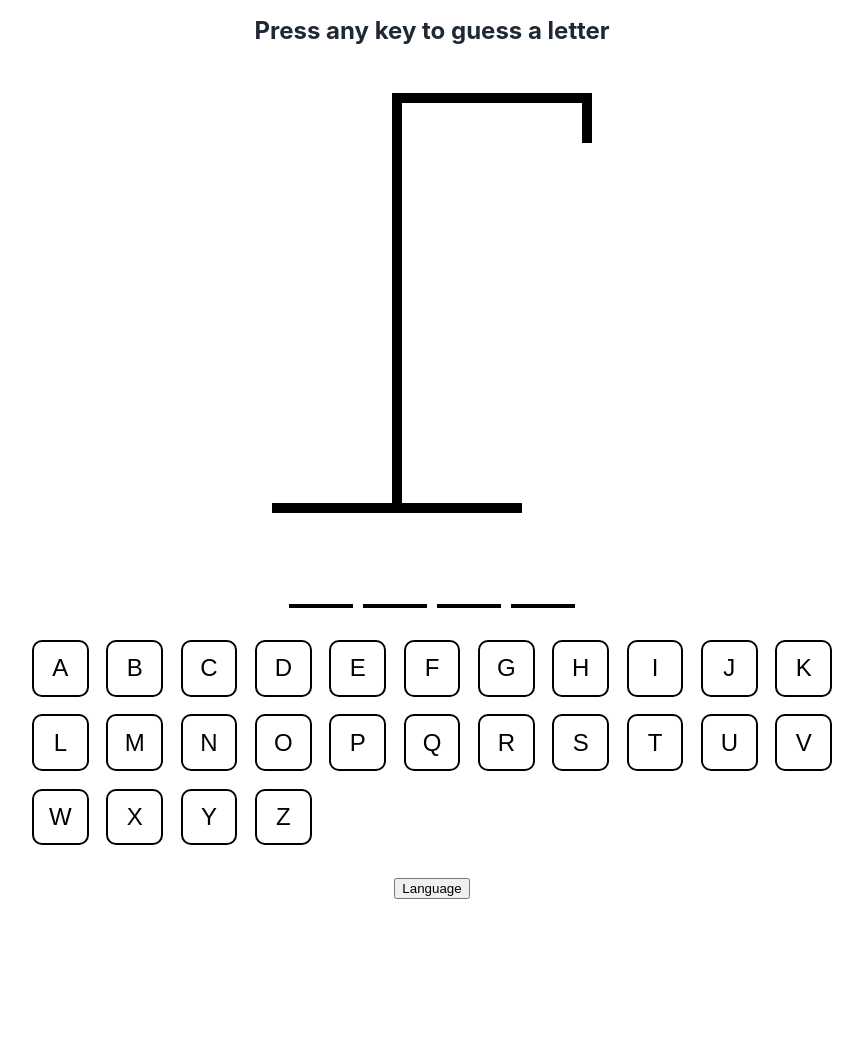
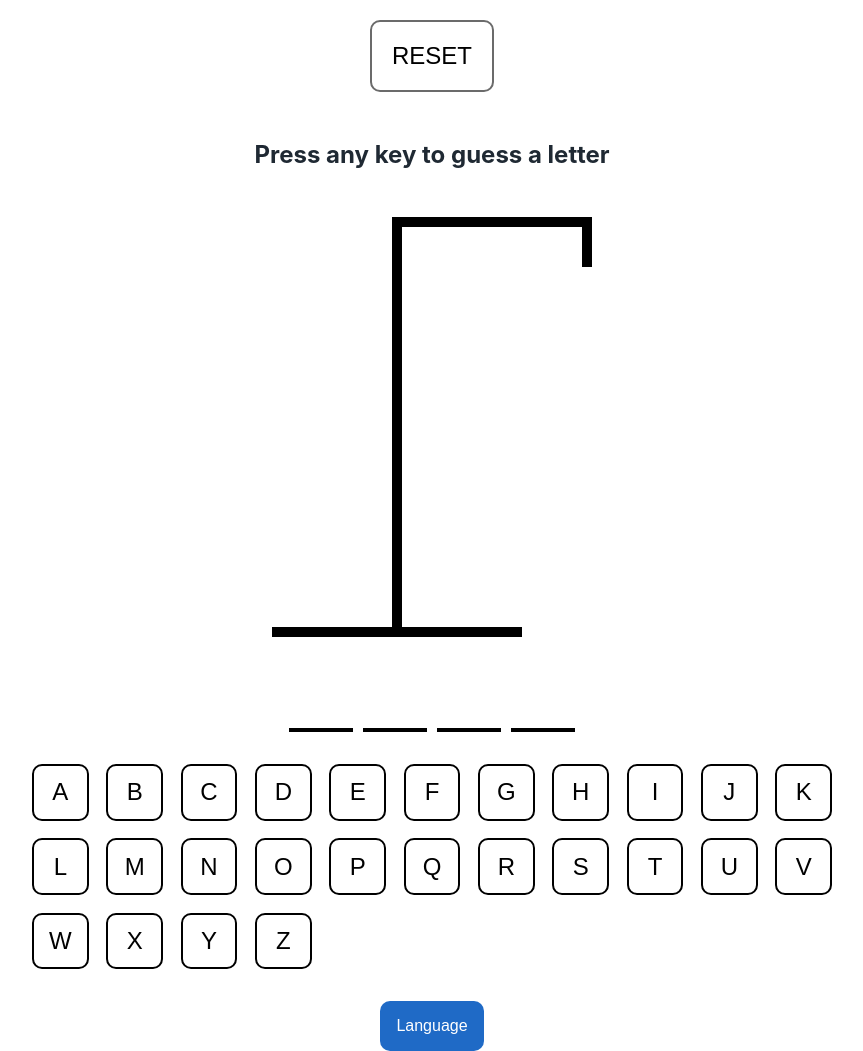
Before and after one commit to ikorotkaya/hangman-game, a React (Vite) app: page / in a window 1280 px wide. Shown: the whole page, without its empty margins (208-1071 px from the left). Before the commit the page ends 899 px from the top, so only its background shows below. Built offline with nearby package versions, Linux system fonts and the light colour scheme; a web font is replaced by a local one.

Commit message:
Add reset button, add language options button

```diff
--- a/src/App.scss
+++ b/src/App.scss
@@ -31,7 +31,6 @@ html,
   margin: 0 auto;
   align-items: center;
 
-
   &__title {
     font-size: 1.5rem;
     text-align: center;
@@ -45,6 +44,22 @@ html,
   &__keyboard {
     align-self: stretch;
   }
+}
+
+.app__reset button{
+  margin-top: 20px;
+  padding: 20px;
+  border: 2px solid rgb(107, 107, 107);
+  border-radius: 10px;
+  background: none;
+  font-size: 1.5rem;
+  cursor: pointer;
+  color: black;
+  text-transform: uppercase;
+}
+
+.app__reset button:hover {
+  background-color: #1f6ac6;
 }
 
 .initial-drawing {
@@ -118,7 +133,7 @@ html,
 }
 
 .button.active {
-  background-color: rgb(236, 95, 198);
+  background-color: #1f6ac6;
   color: white;
 }
 
@@ -129,5 +144,48 @@ html,
 
 .button:hover:not(:disabled),
 .button:focus:not(:disabled) {
-  background-color: rgb(236, 95, 198);
+  background-color: #1f6ac6;
 }
+
+/* Dropdown Button */
+.dropbtn {
+  background-color: #1f6ac6;
+  color: white;
+  padding: 16px;
+  font-size: 16px;
+  border: none;
+  border-radius: 10px;
+}
+
+/* The container <div> - needed to position the dropdown content */
+.dropdown {
+  position: relative;
+  display: inline-block;
+}
+
+/* Dropdown Content (Hidden by Default) */
+.dropdown-content {
+  display: none;
+  position: absolute;
+  background-color: #f1f1f1;
+  min-width: 160px;
+  box-shadow: 0px 8px 16px 0px rgba(0,0,0,0.2);
+  z-index: 1;
+}
+
+/* Links inside the dropdown */
+.dropdown-content a {
+  color: black;
+  padding: 12px 16px;
+  text-decoration: none;
+  display: block;
+}
+
+/* Change color of dropdown links on hover */
+.dropdown-content a:hover {background-color: #ddd;}
+
+/* Show the dropdown menu on hover */
+.dropdown:hover .dropdown-content {display: block;}
+
+/* Change the background color of the dropdown button when the dropdown content is shown */
+.dropdown:hover .dropbtn {background-color: #1f6ac6;}
--- a/src/App.tsx
+++ b/src/App.tsx
@@ -1,15 +1,14 @@
 import { useCallback, useEffect, useState } from 'react'
-import words from './wordList.json'
 import { HangmanDrawing } from './components/HangmanDrawing';
 import { HangmanWord } from './components/HangmanWord';
 import { Keyboard } from './components/Keyboard';
+import { Language } from './components/Language';
+import { Reset } from './components/Reset';
+
 import './App.scss';
 import Confetti from 'react-confetti'
-import { Language } from './components/Language';
-
-function getNewWord() {
-  return words[Math.floor(Math.random() * words.length)]
-}
+import getNewWord from './modules/getNewWord';
+import getLanguage from './modules/getLanguage';
 
 export default function App() {
 
@@ -19,6 +18,7 @@ export default function App() {
   const [wordToGuess, setWordToGuess] = useState(getNewWord);
   const [showConfetti, setShowConfetti] = useState(false);
   const [windowSize, setWindowSize] = useState({ width: 0, height: 0 });
+  const [language, setLanguage] = useState(getLanguage);
 
   // get incorrect letters from guessed letters
   const incorrectLetters = guessedLetters.filter((letter) => !wordToGuess.includes(letter))
@@ -82,7 +82,7 @@ export default function App() {
       setTimeout(() => {
         setShowConfetti(false)
       }
-      , 5000)
+      , 6000)
     }
   }, [isWinner])
 
@@ -93,6 +93,9 @@ export default function App() {
 
   return (
     <div className="app">
+      <div className='app__reset'>
+        <Reset />
+      </div>
       <div className="app__title">
         {showConfetti && <Confetti />}
         {isWinner && 'You win! Refresh the page to play again'}
@@ -113,7 +116,7 @@ export default function App() {
           addGuessedLetter={addGuessedLetter}
         />
       </div>
-      <div className='app_language'>
+      <div className='app__language'>
         <Language />
       </div>
     </div>
--- a/src/components/Language.tsx
+++ b/src/components/Language.tsx
@@ -1,3 +1,12 @@
 export function Language() {
-  return <button>Language</button>
+  return (
+    <div className="dropdown">
+      <button className="dropbtn">Language</button>
+      <div className="dropdown-content">
+        <a href="#">English</a>
+        <a href="#">Spanish</a>
+        <a href="#">German</a>
+      </div>
+    </div>
+  )
 }
--- /dev/null
+++ b/src/components/Reset.tsx
@@ -0,0 +1,3 @@
+export function Reset() {
+  return <button>Reset</button>
+}
--- /dev/null
+++ b/src/modules/getLanguage.tsx
@@ -0,0 +1,5 @@
+// function to get the language from the browser
+export default function getLanguage() {
+  const language = navigator.language.split('-')[0];
+  return language
+}
--- /dev/null
+++ b/src/modules/getNewWord.tsx
@@ -0,0 +1,5 @@
+import words from '../wordList.json'
+
+export default function getNewWord() {
+  return words[Math.floor(Math.random() * words.length)]
+}
```
